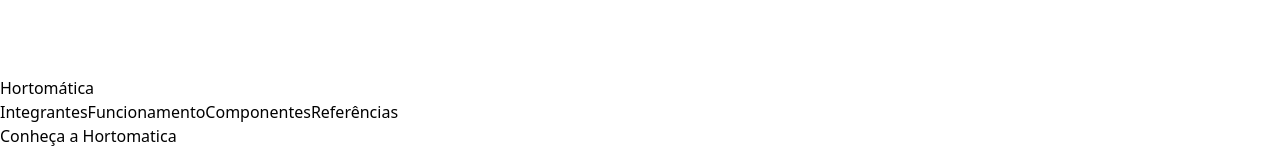
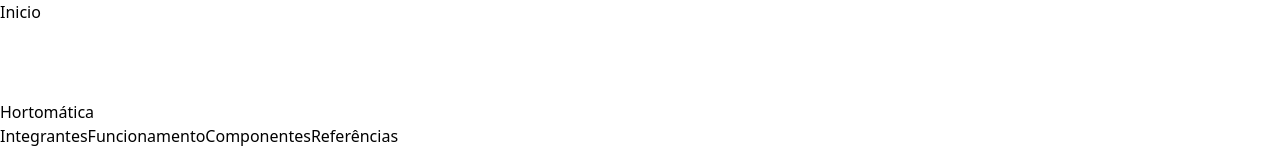
Before and after one commit to guTeodoro/Hortomatica, a React (Vite) app: page / in a window 1280 px wide. Shown: the top 152 px of the page. Built offline with nearby package versions, Linux system fonts and the light colour scheme.

Commit message:
adição do react router dom

```diff
--- a/package.json
+++ b/package.json
@@ -11,7 +11,8 @@
   },
   "dependencies": {
     "react": "^18.3.1",
-    "react-dom": "^18.3.1"
+    "react-dom": "^18.3.1",
+    "react-router-dom": "^6.26.0"
   },
   "devDependencies": {
     "@types/react": "^18.3.3",
--- a/src/App.jsx
+++ b/src/App.jsx
@@ -1,13 +1,15 @@
-import BarraFixa from "./components/BarraFixa"
-import ConhecaHortomatica from "./components/Inicio/ConhecaHortomatica"
-import Introducao from "./components/Inicio/Introducao"
+import Inicio from "./pages/Inicio"
+import Componentes from "./pages/Componentes"
+import { BrowserRouter, Route, Routes } from "react-router-dom"
 
 export default function App() {
   return (
-    <div>
-      <BarraFixa />
-      <ConhecaHortomatica />
-      <Introducao />
-    </div>
+    <BrowserRouter>
+      <Routes>
+        <Route path="/" element={<Inicio />}/>
+        <Route path="/componentes" element={<Componentes />}/>
+        <Route path="*" element={<h1>Not Found</h1>}/>
+      </Routes>
+    </BrowserRouter>
   )
 }
--- /dev/null
+++ b/src/pages/Componentes.jsx
@@ -0,0 +1,11 @@
+import React from 'react'
+
+function Componentes() {
+  return (
+    <div>
+      <h1>Componentes</h1>
+    </div>
+  )
+}
+
+export default Componentes
--- /dev/null
+++ b/src/pages/Inicio.jsx
@@ -0,0 +1,16 @@
+import ConhecaHortomatica from "../components/Inicio/ConhecaHortomatica"
+import Introducao from "../components/Inicio/Introducao"
+import BarraFixa from "../components/BarraFixa"
+
+function Inicio() {
+  return (
+    <div>
+      <h1>Inicio</h1>
+      <BarraFixa />
+      <ConhecaHortomatica />
+      <Introducao />
+    </div>
+  )
+}
+
+export default Inicio;
```
Also changed, not shown: 1 other file (tests, documents, lock files or other folders).
